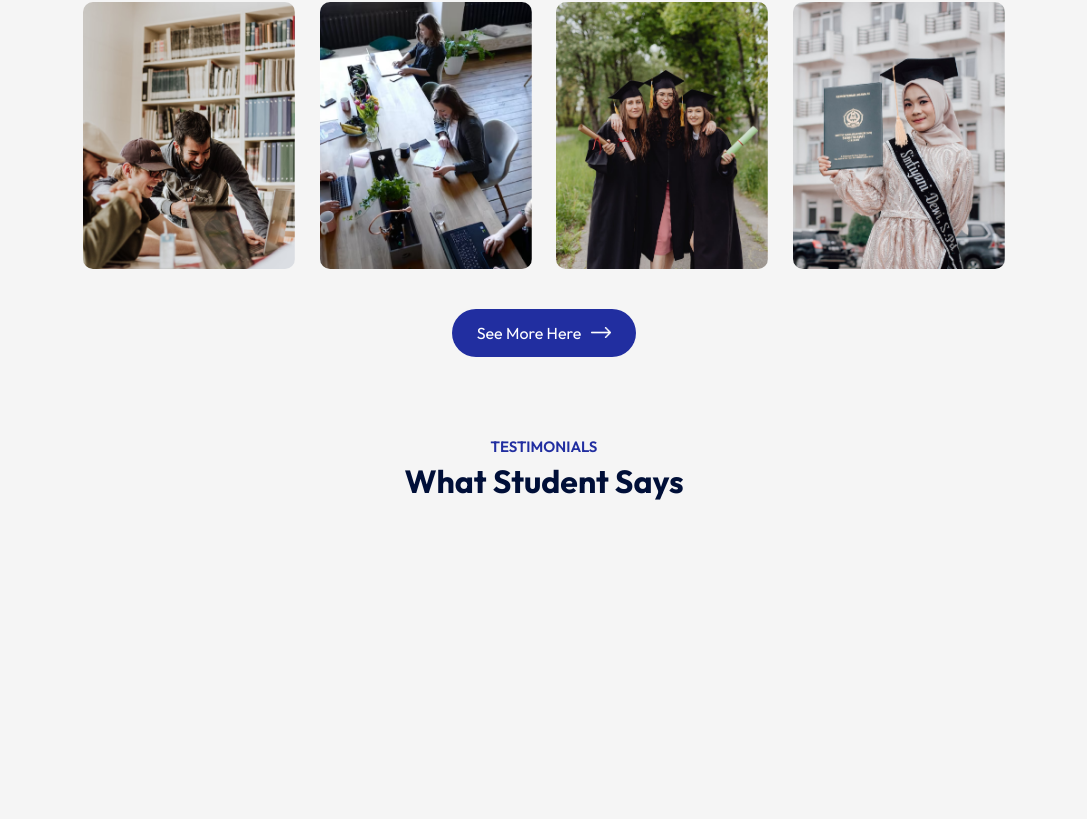
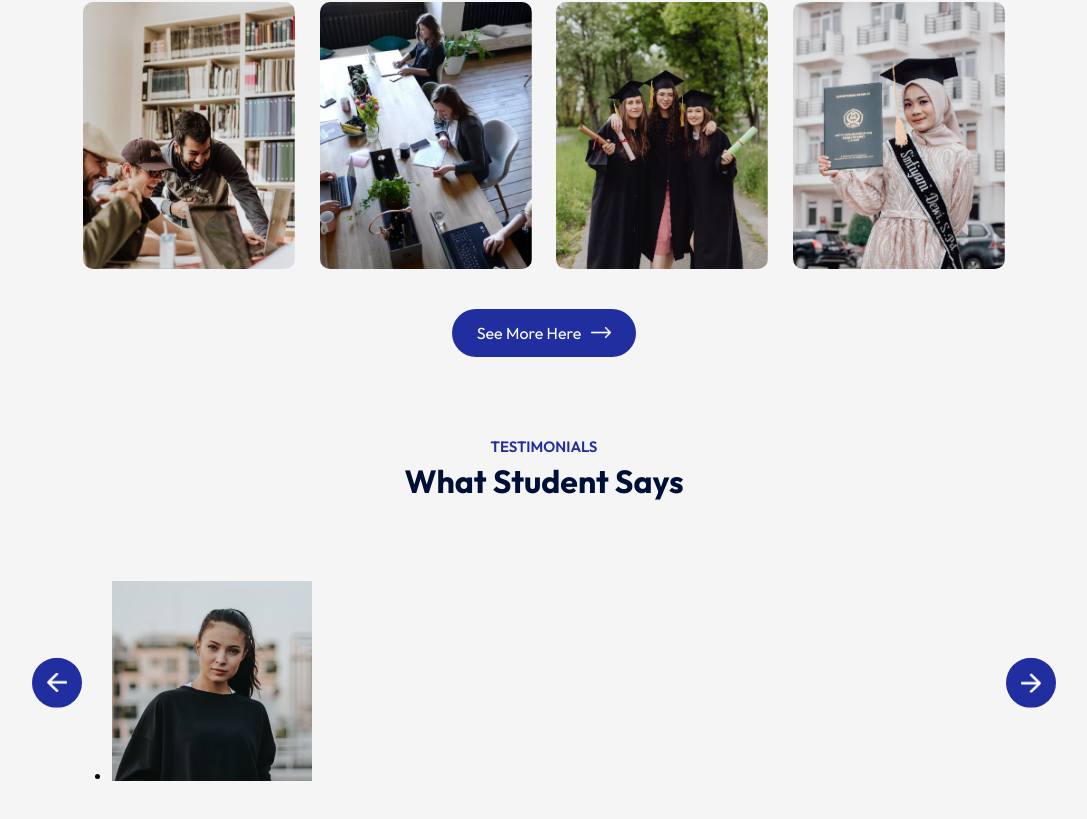
Before and after one commit to Pankajakshan-Vineeth/Edusity-Res-LP, a React (Vite) app: page / in a window 1280 px wide. Shown: the part 2036-2855 px from the top of the page, without its empty margins (96-1183 px from the left). Before the commit the page ends 2567 px from the top, so only its background shows below. Built offline with nearby package versions, Linux system fonts and the light colour scheme.

Commit message:
testimonials wip

```diff
--- a/src/App.jsx
+++ b/src/App.jsx
@@ -5,6 +5,7 @@
 import Title from './Components/Title/Title'
 import About from './Components/About/About'
 import Campus from './Components/Campus/Campus'
+import Testimonials from './Components/Testimonials/Testimonials'
 
 const App = () => {
   return (
@@ -18,6 +19,7 @@
     <Title subTitle = 'GALLERY' title = 'Campus Photos'/>
     <Campus/>
     <Title subTitle = 'TESTIMONIALS' title = 'What Student Says'/>
+    <Testimonials/>
     </div>
     </div>
   )
--- /dev/null
+++ b/src/Components/Testimonials/Testimonials.css
@@ -0,0 +1,22 @@
+.testimonials{
+    margin: 80px auto;
+    padding: 0 80px;
+    position: relative;
+}
+
+.next-btn, .back-btn {
+   position: absolute;
+   top: 50%;
+   right: 0;
+   transform: translateY(-50%);
+   padding: 15px;
+   width: 50px;
+   border-radius: 50%;
+   cursor: pointer;
+   background: #212EA0
+}
+
+.back-btn{
+    left: 0;
+    right: auto;
+}
--- /dev/null
+++ b/src/Components/Testimonials/Testimonials.jsx
@@ -0,0 +1,31 @@
+import React from 'react'
+import './Testimonials.css'
+import next_icon from '../../assets/next-icon.png'
+import back_icon from '../../assets/back-icon.png'
+import user_1 from '../../assets/user-1.png'
+import user_2 from '../../assets/user-2.png'
+import user_3 from '../../assets/user-3.png'
+import user_4 from '../../assets/user-4.png'
+
+
+const Testimonials = () => {
+  return (
+    <div className='testimonials'>
+      <img src={next_icon} alt=""  className='next-btn'/>
+      <img src={back_icon} alt="" className='back-btn'/>
+      <div className="slider">
+     <ul>
+        <li>
+            <div className="slide">
+                <div className="user-info">
+                    <img src = {user_1} alt="" />
+                </div>
+            </div>
+        </li>
+     </ul>
+      </div>
+    </div>
+  )
+}
+
+export default Testimonials
```
